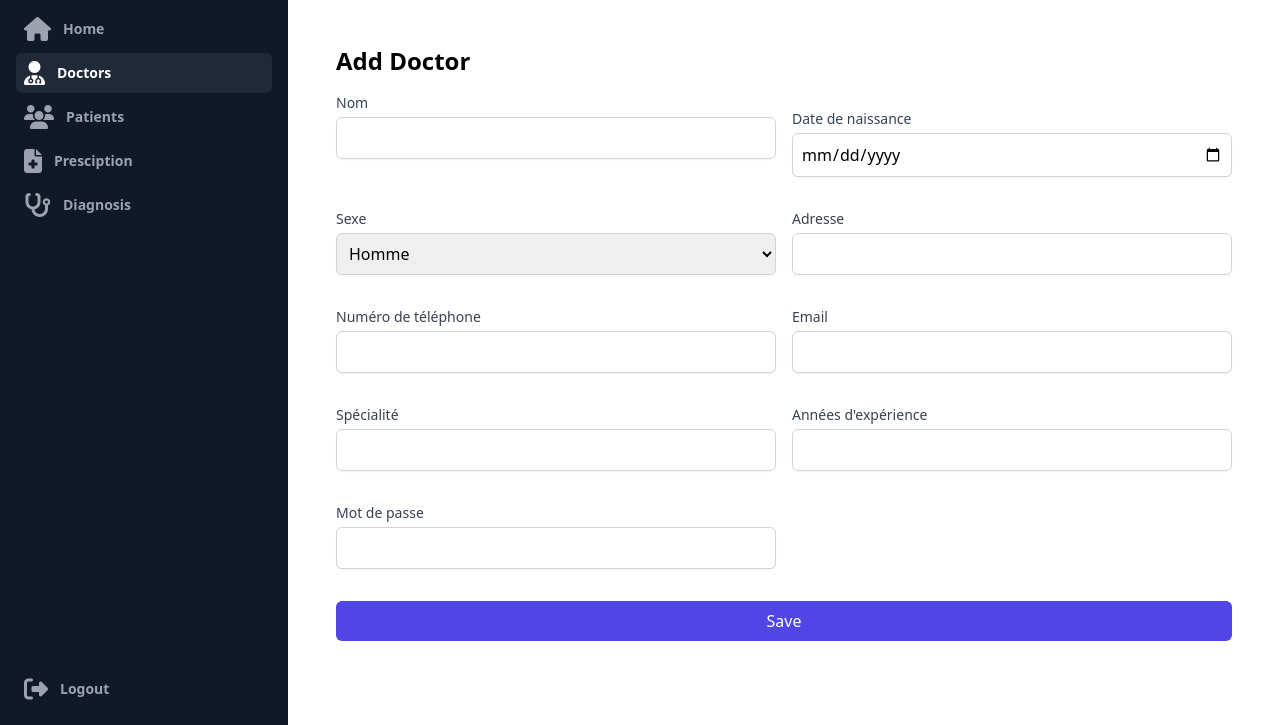
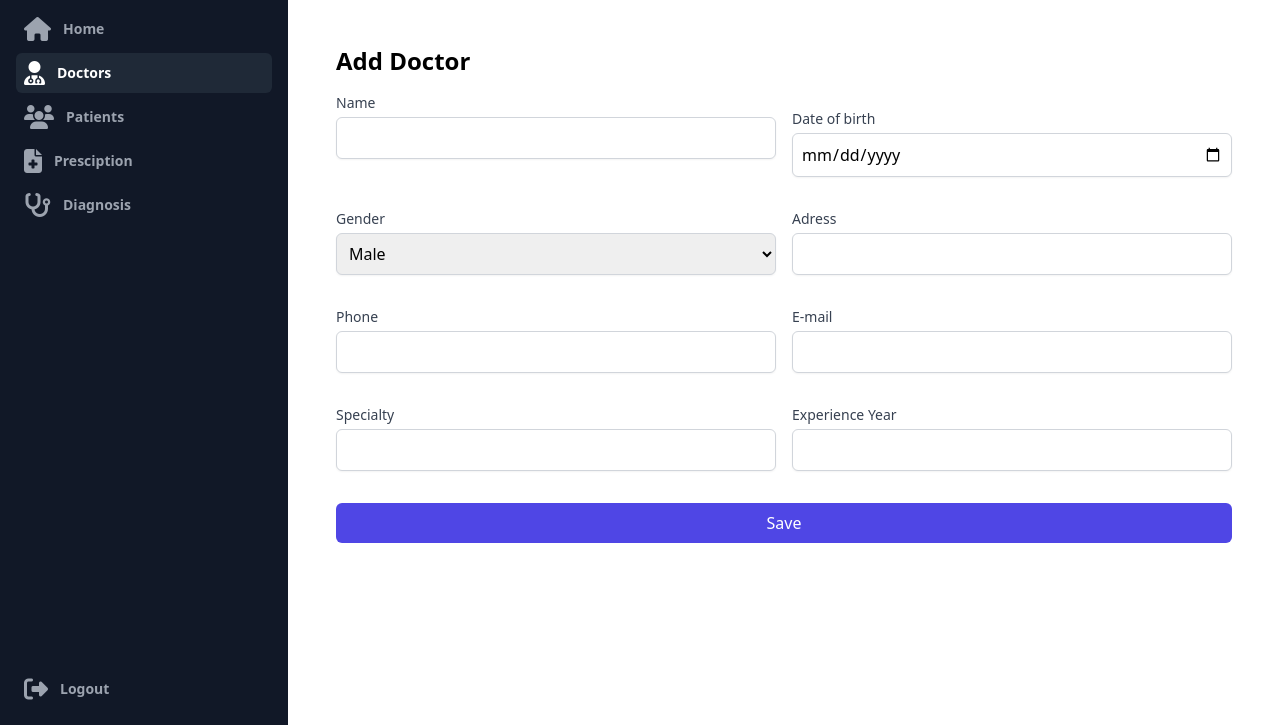
Before and after one commit to chadrackkanza/hospital-management, a website: page create_Doctor.html in a window 1280 px wide. Shown: the part 75-800 px from the top of the page. Drawn offline with Linux system fonts and the light colour scheme.

Commit message:
senior project

```diff
--- a/create_Doctor.html
+++ b/create_Doctor.html
@@ -246,45 +246,45 @@
           <h2 class="text-2xl font-bold mb-4">Add Doctor</h2>
           <form class="grid grid-cols-1 sm:grid-cols-2 gap-4 space-y-4">
               <div>
-                  <label for="name" class="block text-sm font-medium text-gray-700">Nom</label>
+                  <label for="name" class="block text-sm font-medium text-gray-700">Name</label>
                   <input type="text" id="name" name="name" class="mt-1 block w-full border border-gray-300 rounded-md shadow-sm p-2" required>
               </div>
               <div>
-                  <label for="dob" class="block text-sm font-medium text-gray-700">Date de naissance</label>
+                  <label for="dob" class="block text-sm font-medium text-gray-700">Date of birth</label>
                   <input type="date" id="dob" name="dob" class="mt-1 block w-full border border-gray-300 rounded-md shadow-sm p-2" required>
               </div>
               <div>
-                  <label for="gender" class="block text-sm font-medium text-gray-700">Sexe</label>
+                  <label for="gender" class="block text-sm font-medium text-gray-700">Gender</label>
                   <select id="gender" name="gender" class="mt-1 block w-full border border-gray-300 rounded-md shadow-sm p-2" required>
-                      <option value="male">Homme</option>
-                      <option value="female">Femme</option>
-                      <option value="other">Autre</option>
+                      <option value="male">Male</option>
+                      <option value="female">Female</option>
+                      <!-- <option value="other">Autre</option> -->
                   </select>
               </div>
               <div>
-                  <label for="address" class="block text-sm font-medium text-gray-700">Adresse</label>
+                  <label for="address" class="block text-sm font-medium text-gray-700">Adress</label>
                   <input type="text" id="address" name="address" class="mt-1 block w-full border border-gray-300 rounded-md shadow-sm p-2" required>
               </div>
               <div>
-                  <label for="phone" class="block text-sm font-medium text-gray-700">Numéro de téléphone</label>
+                  <label for="phone" class="block text-sm font-medium text-gray-700">Phone</label>
                   <input type="tel" id="phone" name="phone" class="mt-1 block w-full border border-gray-300 rounded-md shadow-sm p-2" required>
               </div>
               <div>
-                  <label for="email" class="block text-sm font-medium text-gray-700">Email</label>
+                  <label for="email" class="block text-sm font-medium text-gray-700">E-mail</label>
                   <input type="email" id="email" name="email" class="mt-1 block w-full border border-gray-300 rounded-md shadow-sm p-2" required>
               </div>
               <div>
-                  <label for="specialty" class="block text-sm font-medium text-gray-700">Spécialité</label>
+                  <label for="specialty" class="block text-sm font-medium text-gray-700">Specialty</label>
                   <input type="text" id="specialty" name="specialty" class="mt-1 block w-full border border-gray-300 rounded-md shadow-sm p-2" required>
               </div>
               <div>
-                  <label for="experience" class="block text-sm font-medium text-gray-700">Années d'expérience</label>
+                  <label for="experience" class="block text-sm font-medium text-gray-700">Experience Year</label>
                   <input type="number" id="experience" name="experience" class="mt-1 block w-full border border-gray-300 rounded-md shadow-sm p-2" required>
               </div>
-              <div>
-                  <label for="password" class="block text-sm font-medium text-gray-700">Mot de passe</label>
-                  <input type="password" id="password" name="password" class="mt-1 block w-full border border-gray-300 rounded-md shadow-sm p-2" required>
-              </div>
+              <!-- <div> -->
+                  <!-- <label for="password" class="block text-sm font-medium text-gray-700">Mot de passe</label> -->
+                  <!-- <input type="password" id="password" name="password" class="mt-1 block w-full border border-gray-300 rounded-md shadow-sm p-2" required> -->
+              <!-- </div> -->
               <div class="sm:col-span-2">
                   <button type="submit" class="w-full bg-indigo-600 hover:bg-indigo-400 text-white p-2 rounded-md">Save</button>
               </div>
```
